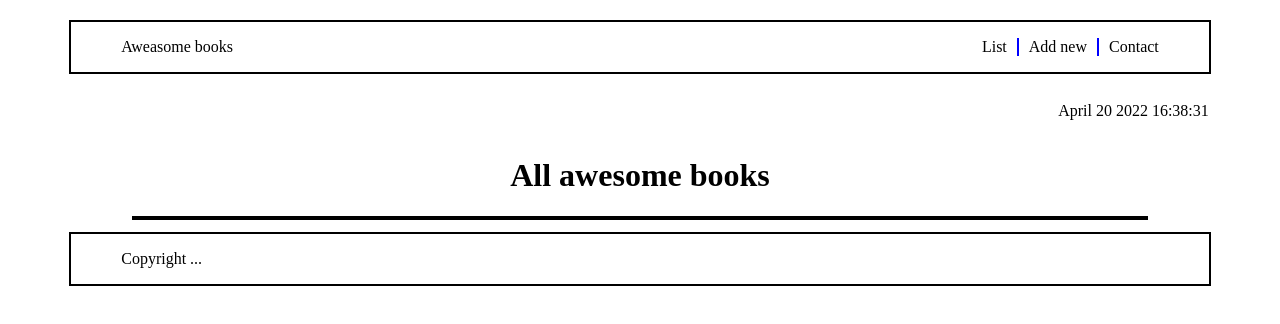
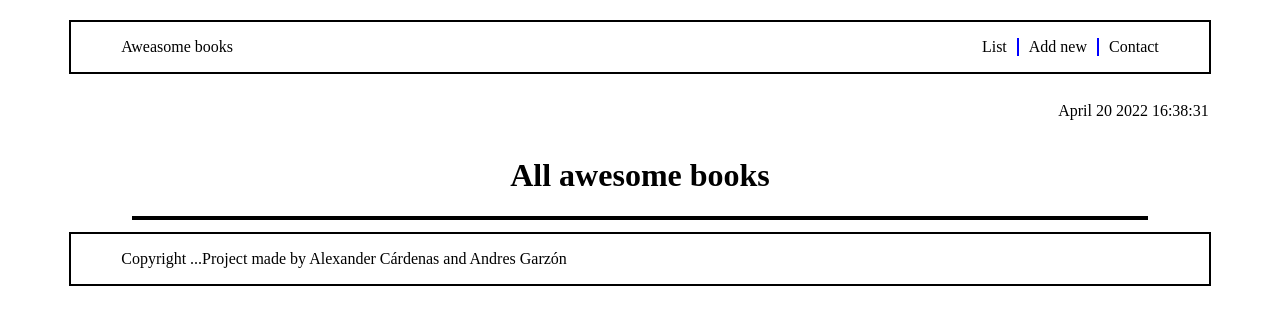
Before and after one commit to andgarzonmal/Aweasome-books-, a website: page index.html in a window 1280 px wide. Drawn offline with Linux system fonts and the light colour scheme.

Commit message:
Modify copyrights section

```diff
--- a/index.html
+++ b/index.html
@@ -57,7 +57,7 @@
   </section>
 
   <footer class="copyright">
-    <p>Copyright  ...</p>
+    <p>Copyright  ...Project made by Alexander Cárdenas and Andres Garzón</p>
   </footer>
 
   <script src="./index.js"></script>
```
